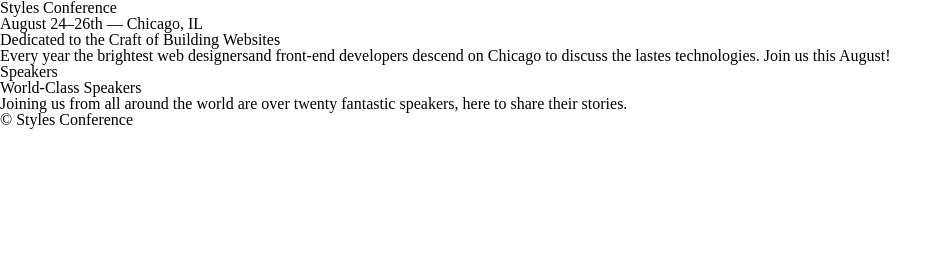
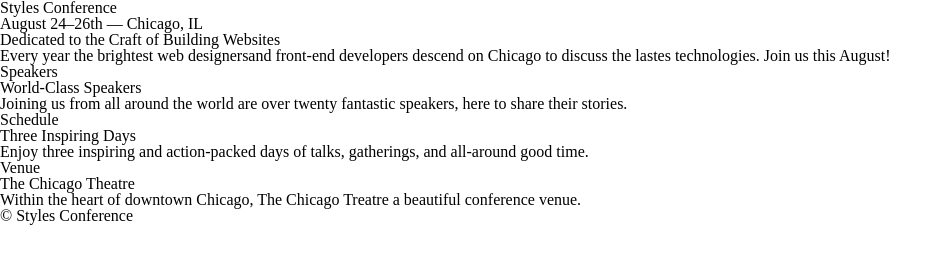
Before and after one commit to 256080/styles-conference, a plain HTML site: page index.html in a window 1280 px wide. Shown: the whole page, without its empty margins (0-952 px from the left). Drawn offline with Linux system fonts and the light colour scheme.

Commit message:
Update index.html

```diff
--- a/index.html
+++ b/index.html
@@ -19,12 +19,31 @@
     </section>
 
     <section>
-      <h5>Speakers</h5>
-      <h3>World-Class Speakers</h3>
-      <p>
-        Joining us from all around the world are over twenty fantastic speakers,
-        here to share their stories.
-      </p>
+      <section>
+        <h5>Speakers</h5>
+        <h3>World-Class Speakers</h3>
+        <p>
+          Joining us from all around the world are over twenty fantastic
+          speakers, here to share their stories.
+        </p>
+      </section>
+
+      <section>
+        <h5>Schedule</h5>
+        <h3>Three Inspiring Days</h3>
+        <p>
+          Enjoy three inspiring and action-packed days of talks, gatherings, and
+          all-around good time.
+        </p>
+      </section>
+      <section>
+        <h5>Venue</h5>
+        <h3>The Chicago Theatre</h3>
+        <p>
+          Within the heart of downtown Chicago, The Chicago Treatre a beautiful
+          conference venue.
+        </p>
+      </section>
     </section>
     <footer>
       <small>&copy; Styles Conference</small>
```
